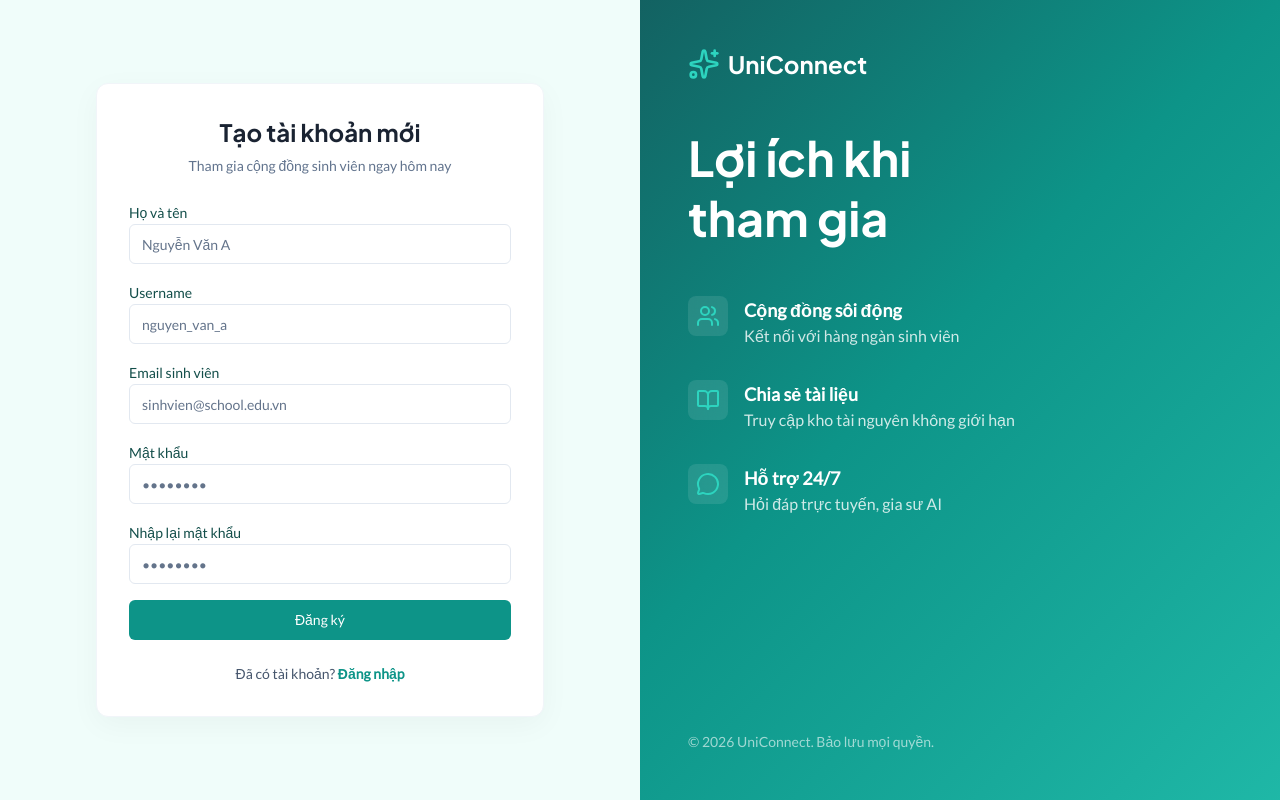
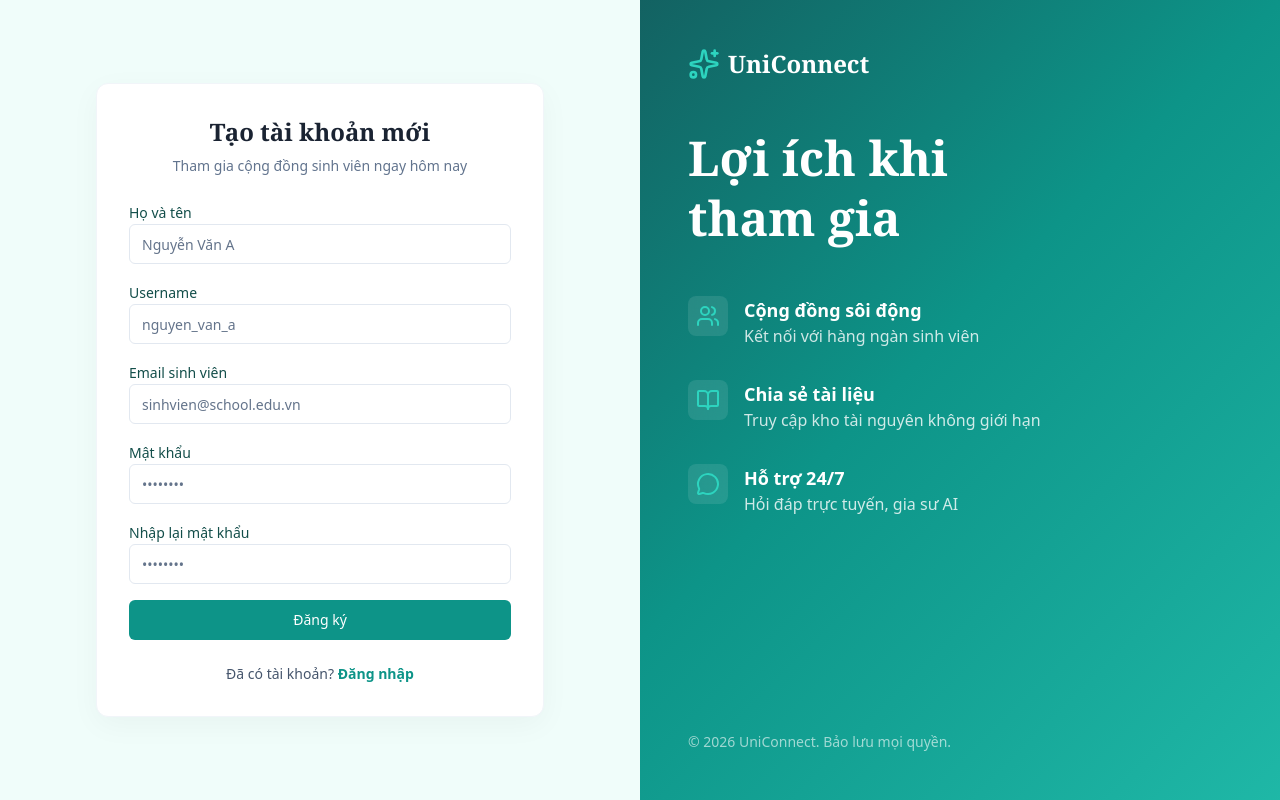
Before and after one commit to naomwi/student-web, a Next.js app: page /register in a window 1280 px wide. Built offline with nearby package versions, Linux system fonts and the light colour scheme.

Commit message:
Rollback custom google fonts to default system sans and serif fonts

```diff
--- a/src/app/globals.css
+++ b/src/app/globals.css
@@ -1,4 +1,3 @@
-@import url('https://fonts.googleapis.com/css2?family=Plus+Jakarta+Sans:wght@600;700&family=Lato:wght@400;500&display=swap');
 @import "tailwindcss";
 
 @custom-variant dark (&:where(.dark, .dark *));
@@ -6,9 +5,6 @@
 @plugin "@tailwindcss/typography";
 
 @theme {
-  --font-plus-jakarta: "Plus Jakarta Sans", sans-serif;
-  --font-lato: "Lato", sans-serif;
-
   --color-background: hsl(var(--background));
   --color-foreground: hsl(var(--foreground));
 
@@ -144,8 +140,8 @@
   }
 }
 
-.font-display { font-family: 'Plus Jakarta Sans', sans-serif; }
-.font-body    { font-family: 'Lato', sans-serif; }
+.font-display { font-family: ui-serif, Georgia, Cambria, "Times New Roman", Times, serif; }
+.font-body    { font-family: ui-sans-serif, system-ui, sans-serif, "Apple Color Emoji", "Segoe UI", Roboto, "Helvetica Neue", Arial, "Noto Sans", sans-serif; }
 
 /* Roadmap pulse */
 @keyframes teal-pulse {
```
